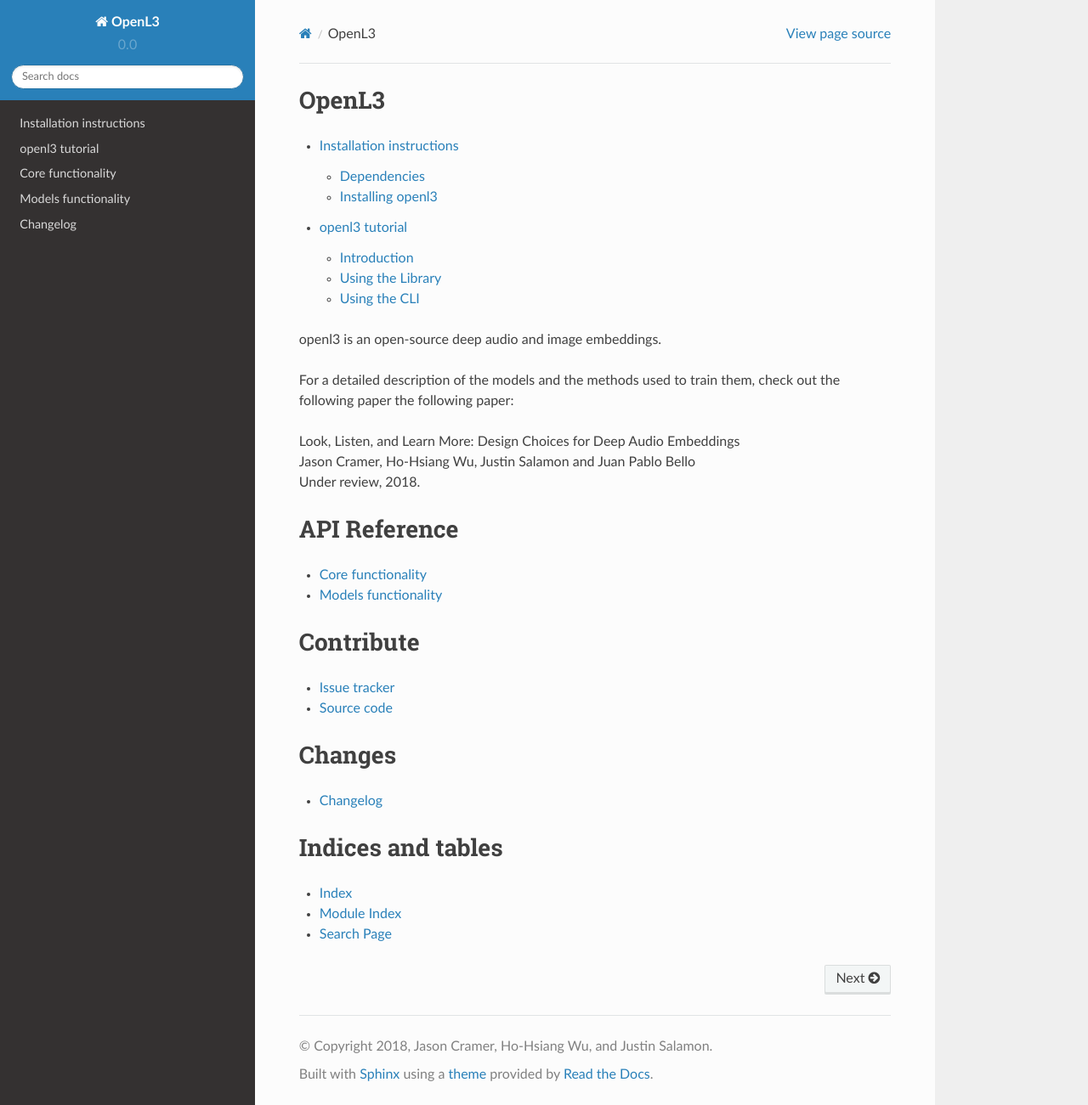
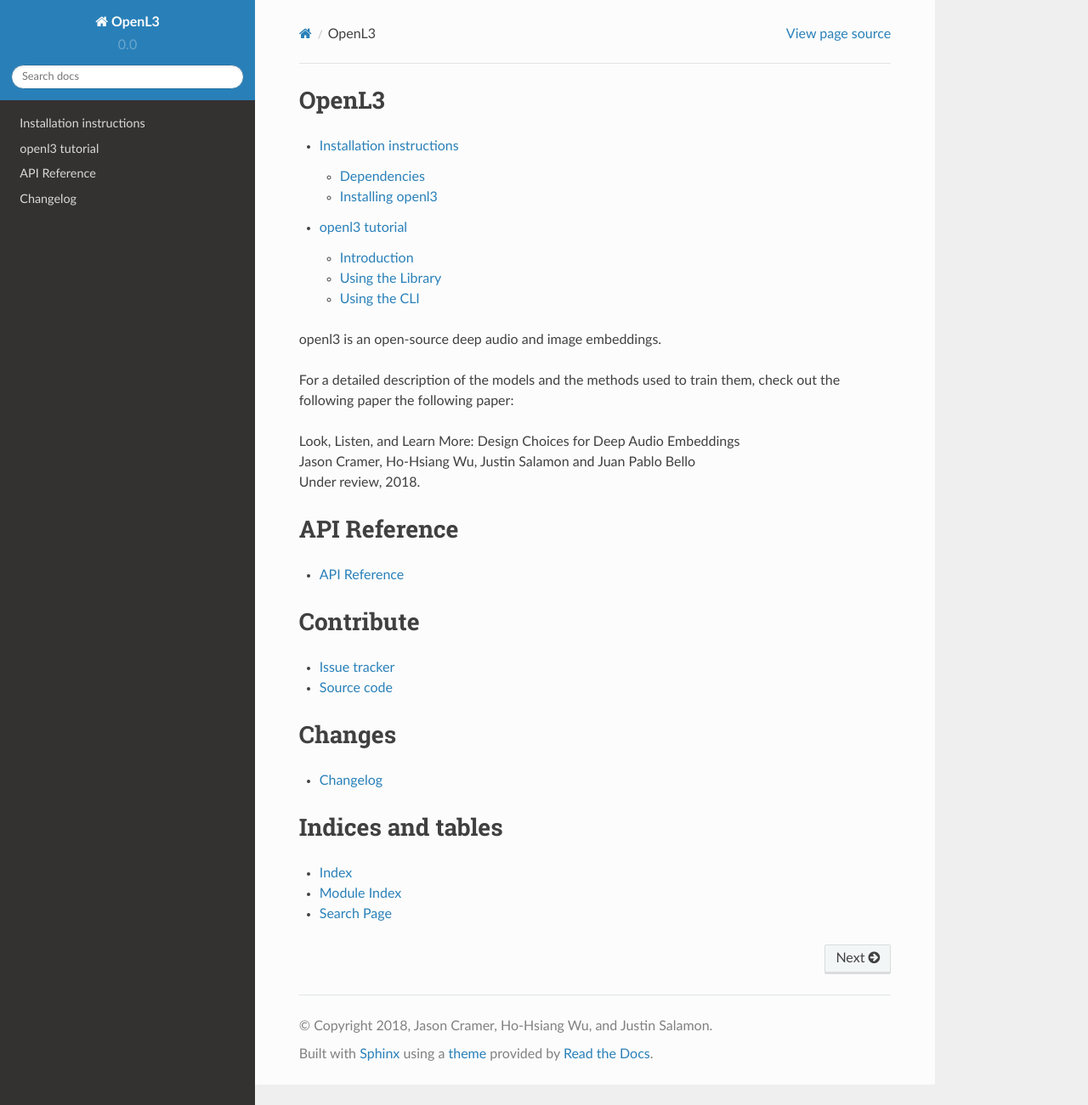
Before and after one commit to marl/openl3, a Sphinx documentation site: the page built from docs/index.rst, in a window 1280 px wide and 1301 px high. Shown: the whole window at 85% size. Built offline with Sphinx 7.4.7 and the Read the Docs theme 2.0.0, drawn with Linux system fonts in a browser that asks for light colours.

Commit message:
Clean up docs

```diff
--- a/docs/api.rst
+++ b/docs/api.rst
@@ -1,4 +1,7 @@
 .. _api:
+
+API Reference
+=============
 
 .. module:: openl3
 
--- a/docs/conf.py
+++ b/docs/conf.py
@@ -19,6 +19,7 @@
 import sys
 import six
 import sphinx_rtd_theme
+from sphinx.ext.autodoc import between
 sys.path.insert(0, os.path.abspath('.'))
 sys.path.insert(0, os.path.abspath('..'))
 
@@ -42,7 +43,7 @@
         return MagicMock()
 
 MOCK_MODULES = [
-    'numpy', 'soundfile', 'resampy'
+    'numpy', 'soundfile', 'resampy', 'keras', 'tensorflow'
 ]
 
 sys.modules.update((mod_name, Mock()) for mod_name in MOCK_MODULES)
@@ -72,7 +73,6 @@
 extensions = [
     'sphinx.ext.autodoc',
     'sphinx.ext.autosummary',
-    'sphinx.ext.doctest',
     'sphinx.ext.coverage',
     'sphinx.ext.viewcode',
     'numpydoc',
@@ -140,7 +140,7 @@
 # -- Options for HTMLHelp output ---------------------------------------------
 
 # Output file base name for HTML help builder.
-htmlhelp_basename = 'OpenL3doc'
+htmlhelp_basename = 'openl3doc'
 
 
 # -- Options for LaTeX output ------------------------------------------------
```
